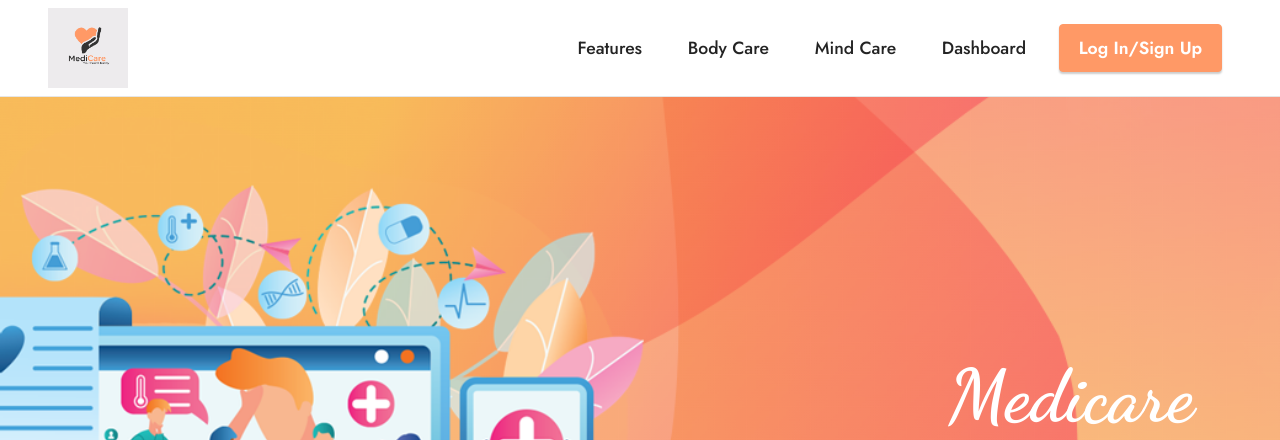
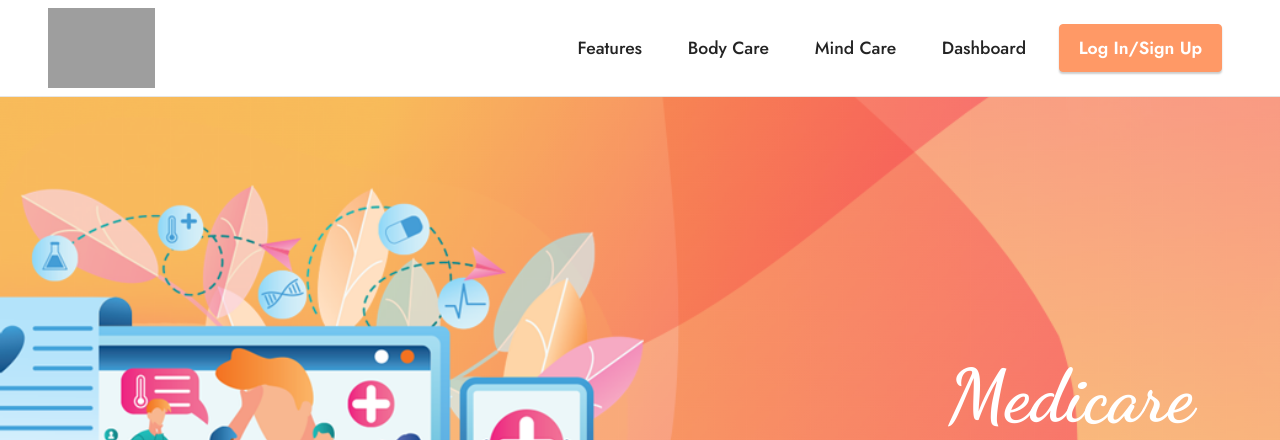
Before and after one commit to priyanshisharma/Medicare, a PHP site: page / in a window 1280 px wide. Shown: the top 440 px of the page. Run offline with PHP 8.4, Linux system fonts and the light colour scheme; some web fonts are replaced; grey boxes are pictures that could not be loaded.

Commit message:
Update index.php

```diff
--- a/index.php
+++ b/index.php
@@ -33,7 +33,7 @@
             <div class="navbar-brand">
                 <span class="navbar-logo">
                     <a href="index.php">
-                        <img src="assets/images/medicare_hack4bengal.png" alt="Mobirise" style="height: 5rem;">
+                        <img src="assets/images/gesvysly.png" alt="Mobirise" style="height: 5rem;">
                     </a>
                 </span>
             </div>
```
